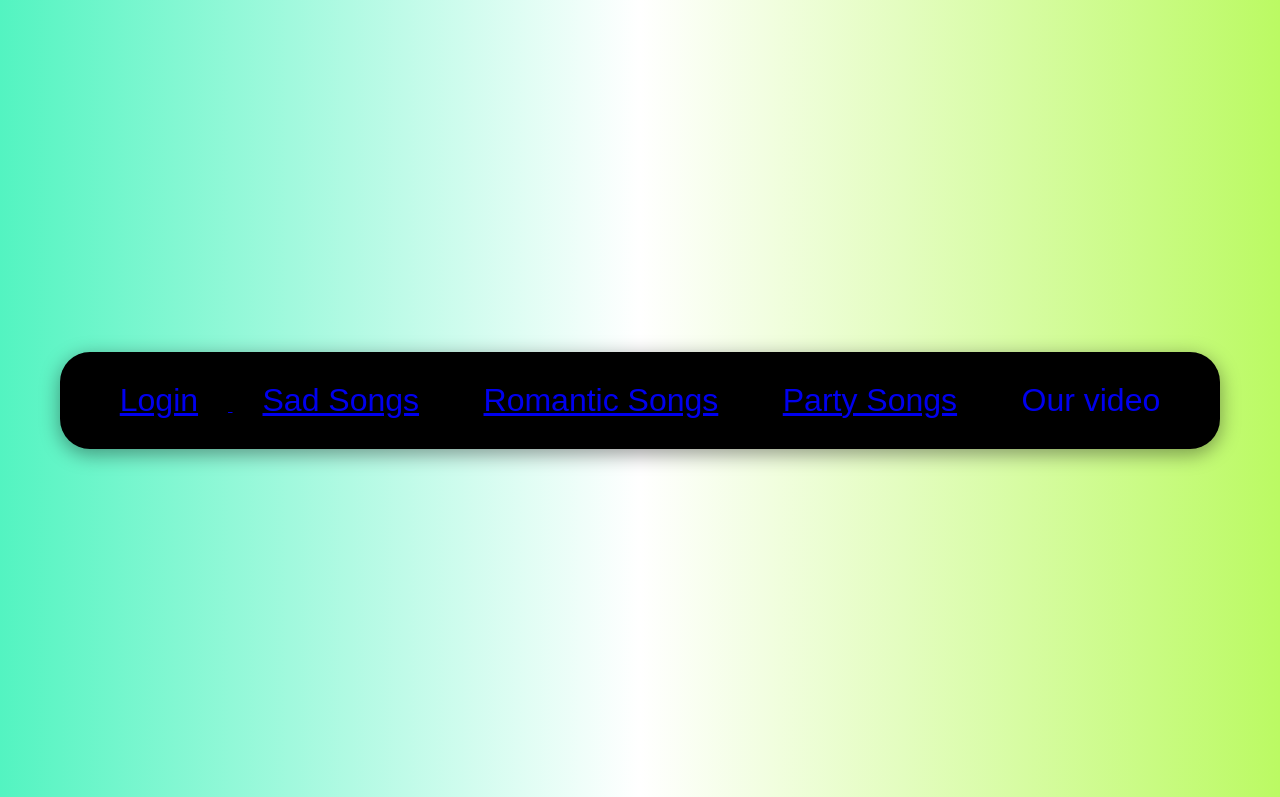
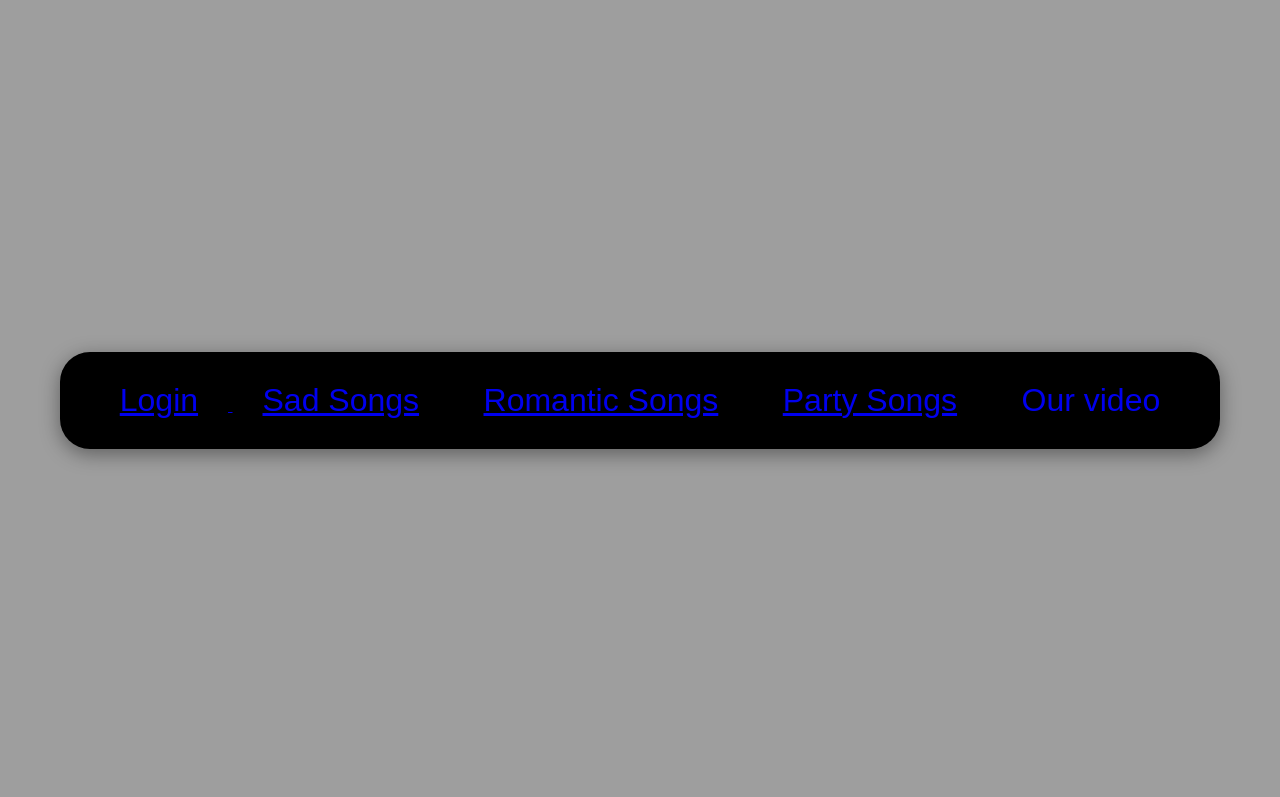
Before and after one commit to sweet-er-est/Web-Project, a plain HTML site: page index.html in a window 1280 px wide. Shown: the top 797 px of the page. Drawn offline with nearby package versions, Linux system fonts and the light colour scheme; the site is published under a folder, as on GitHub Pages, so addresses that start at the root find nothing; no server answers.

Commit message:
Update mainpage_style.css

```diff
--- a/mainpage_style.css
+++ b/mainpage_style.css
@@ -22,7 +22,7 @@
  .navbar1 {
    width: 100%;
    height: 100vh;
-   background-image: url("/SoothEscape.png");
+   background-image: url("SoothEscape.png");
    background-size: cover;
    display: flex;
    align-items: center;
```
